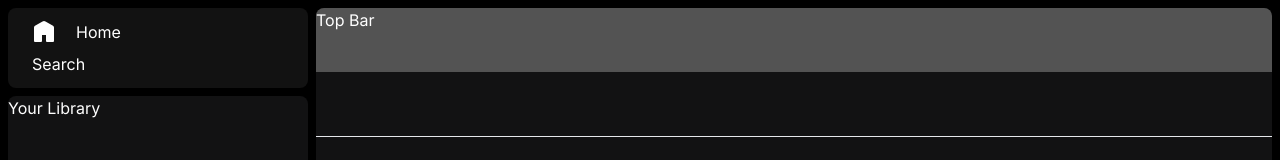
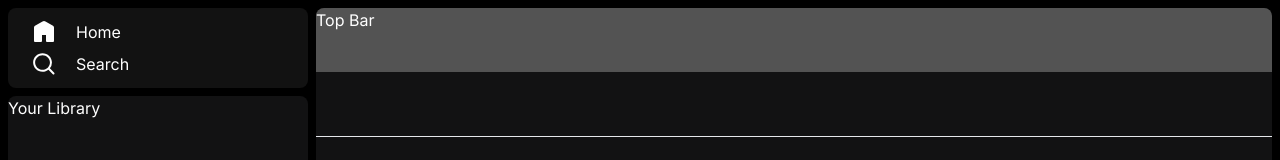
Before and after one commit to RaymarMonte/Spotify-Clone, a Next.js app: page / in a window 1280 px wide. Shown: the top 160 px of the page. Built offline with nearby package versions, Linux system fonts and the light colour scheme.

Commit message:
Implemented MenuItem component and applied it in Menu

```diff
--- a/src/components/side-bar/menu/menu-item.tsx
+++ b/src/components/side-bar/menu/menu-item.tsx
@@ -1,5 +1,17 @@
-export function MenuItem() {
+export function MenuItem({
+    icon, label
+}: {
+    icon: React.ReactNode,
+    label: string
+}) {
     return (
-        <li className="px-3 py-1"></li>
+        <li className="px-3 py-1">
+            <div className="flex gap-5">
+                <svg height="24" width="24" className="fill-white">
+                    {icon}
+                </svg>
+                <span>{label}</span>
+            </div>
+        </li>
     )
 }
--- a/src/components/side-bar/menu/menu.tsx
+++ b/src/components/side-bar/menu/menu.tsx
@@ -1,18 +1,13 @@
 import { HomeSVGPath } from "./home-svg-path";
+import { MenuItem } from "./menu-item";
+import { SearchSVGPath } from "./search-svg-path";
 
 export function Menu() {
     return (
         <div className="w-full px-3 py-2 rounded-lg bg-[#121212]">
             <ul>
-                <li className="px-3 py-1">
-                    <div className="flex gap-5">
-                        <svg height="24" width="24" className="fill-white">
-                            <HomeSVGPath />
-                        </svg>
-                        <span>Home</span>
-                    </div>
-                </li>
-                <li className="px-3 py-1">Search</li>
+                <MenuItem icon={<HomeSVGPath />} label="Home" />
+                <MenuItem icon={<SearchSVGPath />} label="Search" />
             </ul>
         </div>
     )
--- /dev/null
+++ b/src/components/side-bar/menu/search-svg-path.tsx
@@ -0,0 +1,5 @@
+export function SearchSVGPath() {
+    return (
+        <path d="M10.533 1.279c-5.18 0-9.407 4.14-9.407 9.279s4.226 9.279 9.407 9.279c2.234 0 4.29-.77 5.907-2.058l4.353 4.353a1 1 0 1 0 1.414-1.414l-4.344-4.344a9.157 9.157 0 0 0 2.077-5.816c0-5.14-4.226-9.28-9.407-9.28zm-7.407 9.279c0-4.006 3.302-7.28 7.407-7.28s7.407 3.274 7.407 7.28-3.302 7.279-7.407 7.279-7.407-3.273-7.407-7.28z"></path>
+    )
+}
--- a/src/components/split-pane.tsx
+++ b/src/components/split-pane.tsx
@@ -1,6 +1,6 @@
 'use client'
 
-import { useRef, useState } from "react";
+import { useState } from "react";
 
 export default function SplitPane({
     first, second
```
